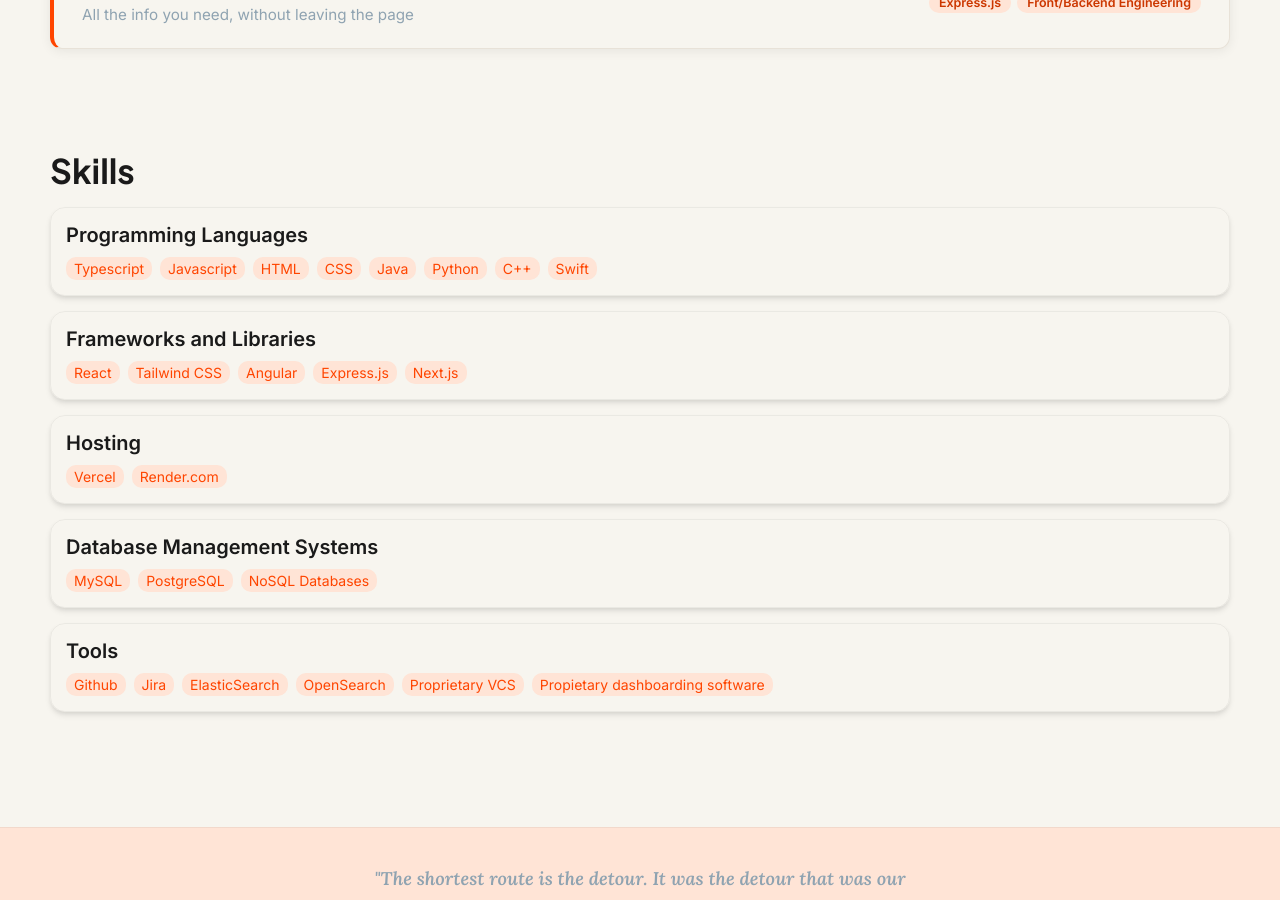
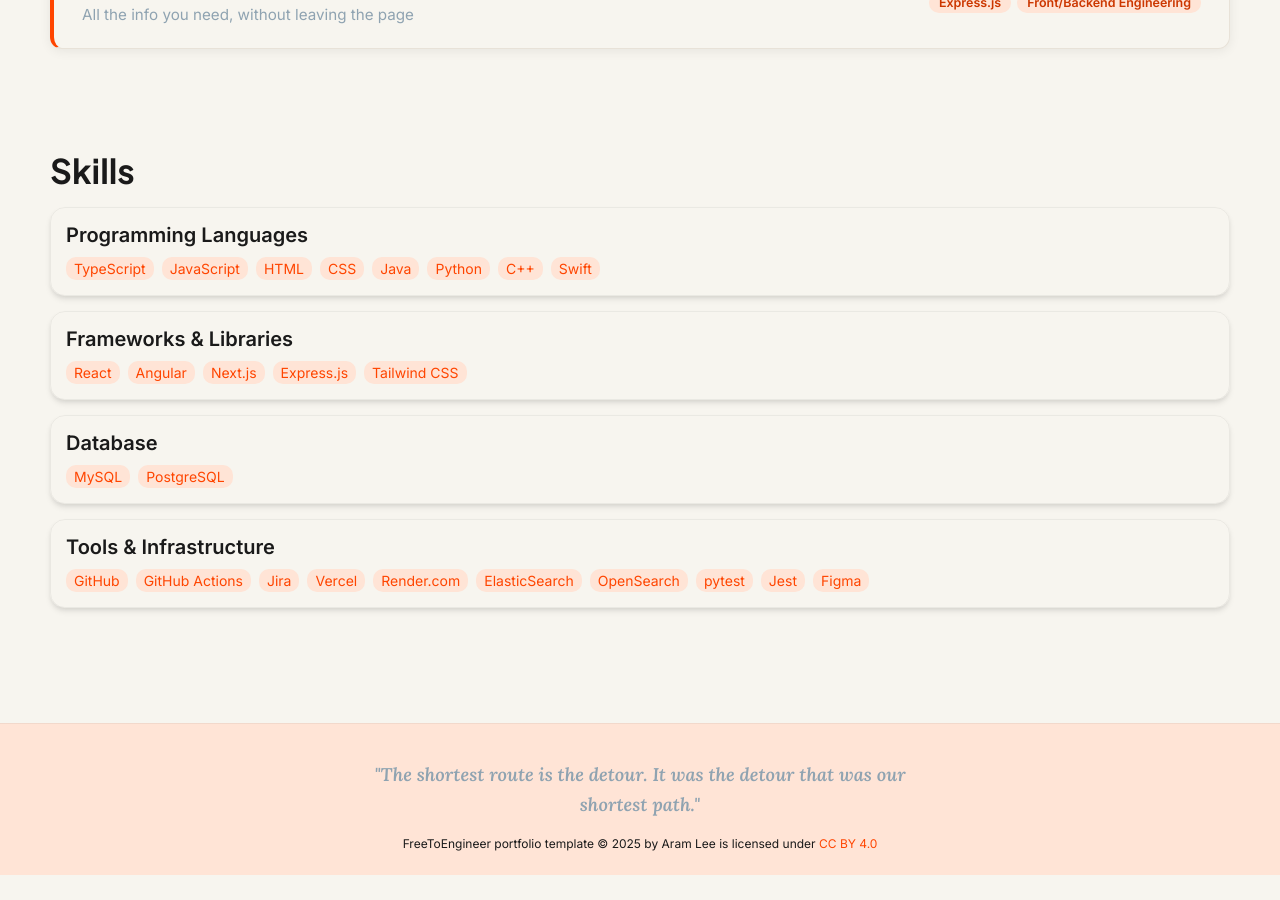
Before and after one commit to jayfuku/jayfuku.github.io, a Jekyll site: the page built from index.html, in a window 1280 px wide and 900 px high, scrolled down 867 px. Built offline with Jekyll 4.4.1, drawn with Linux system fonts in a browser that asks for light colours; after the commit the page ends 1742 px from its top, so only the background shows below that.

Commit message:
content: restructure skills — 4 categories, add GitHub Actions/Jest/Figma/pytest

```diff
--- a/_config.yml
+++ b/_config.yml
@@ -47,38 +47,37 @@ external-links:    # input only your own url slug. The icons with missing entrie
 skills:
   - category: Programming Languages
     tools:
-    - Typescript
-    - Javascript
+    - TypeScript
+    - JavaScript
     - HTML
     - CSS
     - Java
     - Python
     - C++
     - Swift
-  - category: Frameworks and Libraries
+  - category: Frameworks & Libraries
     tools:
     - React
+    - Angular
+    - Next.js
+    - Express.js
     - Tailwind CSS
-    - Angular
-    - Express.js
-    - Next.js
-  - category: Hosting
-    tools:
-    - Vercel
-    - Render.com
-  - category: Database Management Systems
+  - category: Database
     tools:
     - MySQL
     - PostgreSQL
-    - NoSQL Databases
-  - category: Tools
+  - category: Tools & Infrastructure
     tools:
-    - Github
+    - GitHub
+    - GitHub Actions
     - Jira
+    - Vercel
+    - Render.com
     - ElasticSearch
     - OpenSearch
-    - Proprietary VCS
-    - Propietary dashboarding software
+    - pytest
+    - Jest
+    - Figma
 
 
 # Contact Form Setup. Setup an account and copy over the key. When someone fills out the form, it will be received in your email.
```
